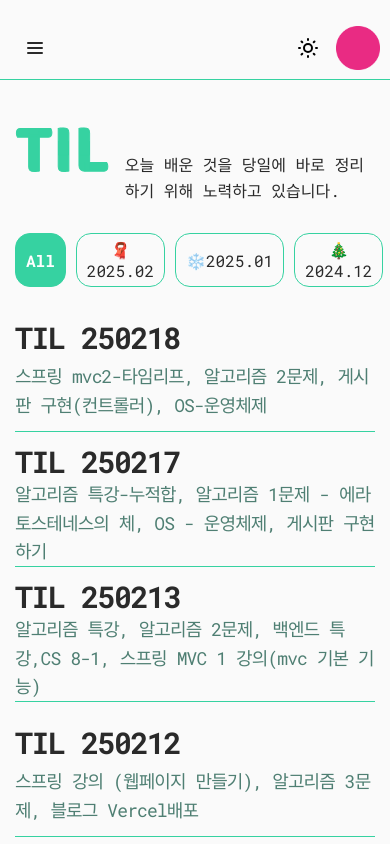
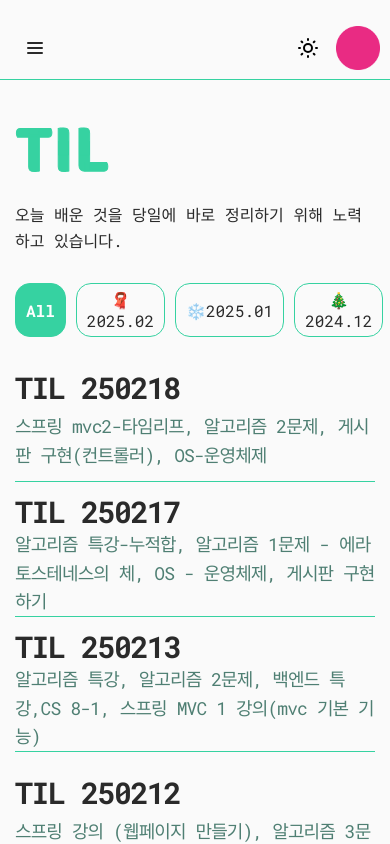
Before and after one commit to nahyukk/mag-devlog, a Next.js app: page /TIL in a window 390 px wide. Shown: the top 844 px of the page. Built offline with nearby package versions, Linux system fonts and the light colour scheme.

Commit message:
💄modify mobile version header style and fix lint issues

```diff
--- a/app/components/Header.module.css
+++ b/app/components/Header.module.css
@@ -24,3 +24,14 @@
   color: var(--main-text-color);
   font-size: 16px;
 }
+
+@media (max-width: 639px) {
+  .header {
+    flex-direction: column;
+    align-items: flex-start;
+  }
+
+  .description {
+    white-space: normal;
+  }
+}
```
Lines whose indentation alone changed are shown as unchanged.
